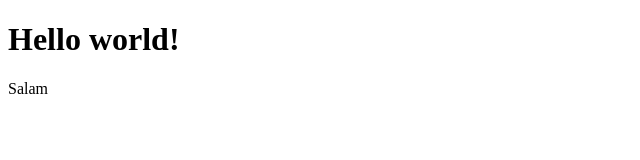
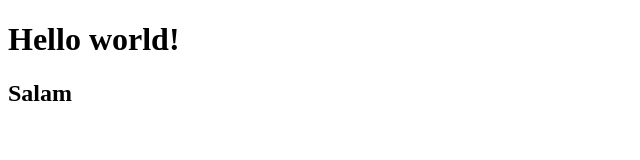
Before and after one commit to yuzigara/test1, a plain HTML site: page index.html in a window 1280 px wide. Shown: the full height of the page, 0-640 px from the left. Drawn offline with Linux system fonts and the light colour scheme.

Commit message:
index.html mod

```diff
--- a/index.html
+++ b/index.html
@@ -9,7 +9,7 @@
 <body>
 
     <h1>Hello world!</h1>
-    <p>Salam</p>
+    <h2>Salam</h2>
 
     <script src="js/script.js"></script>
 
```
